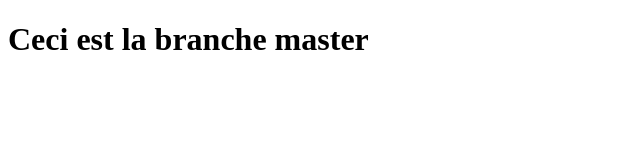
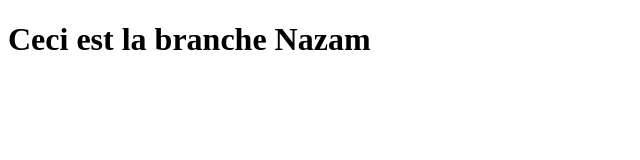
Before and after one commit to nazam1998/exo_final_git_Nazam, a plain HTML site: page index.html in a window 1280 px wide. Shown: the full height of the page, 0-640 px from the left. Drawn offline with Linux system fonts and the light colour scheme.

Commit message:
changement du contenu du h1 par 'ceci est la branch Nazam'

```diff
--- a/index.html
+++ b/index.html
@@ -7,6 +7,6 @@
     <title>Document</title>
 </head>
 <body>
-    <h1>Ceci est la branche master</h1>
+    <h1>Ceci est la branche Nazam</h1>
 </body>
 </html>
```
